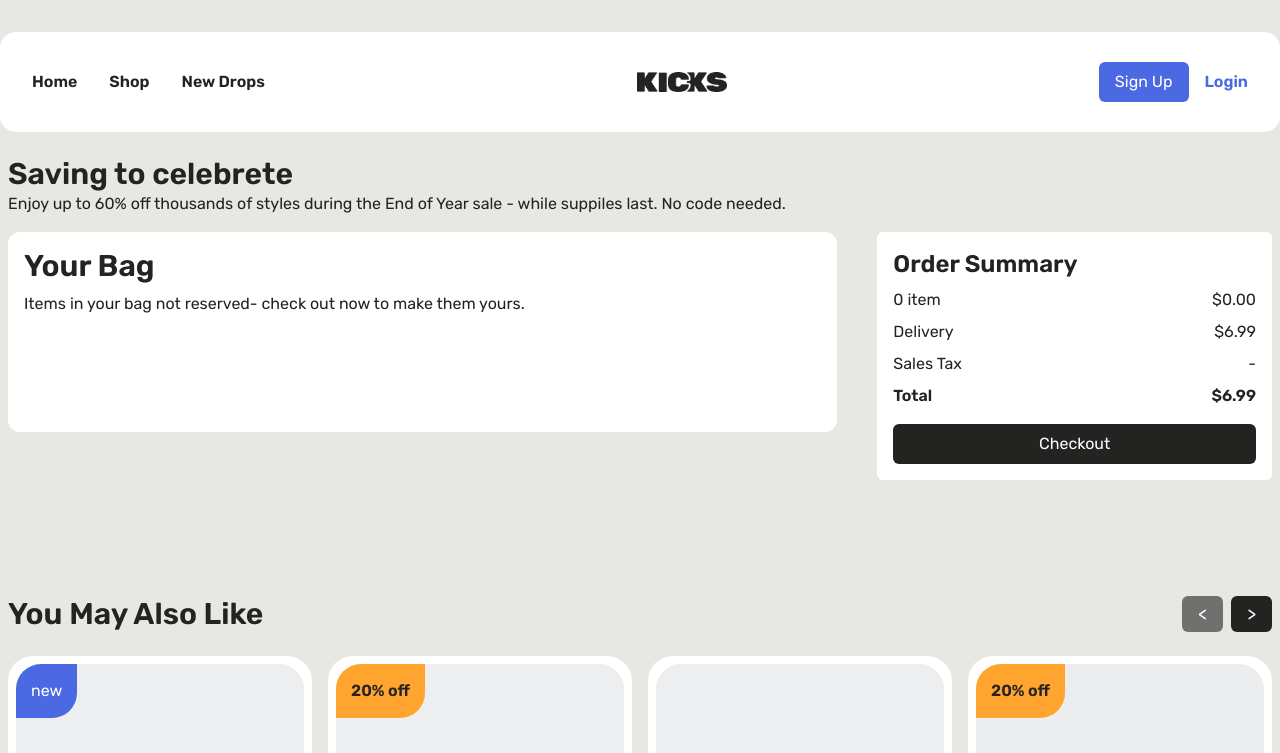
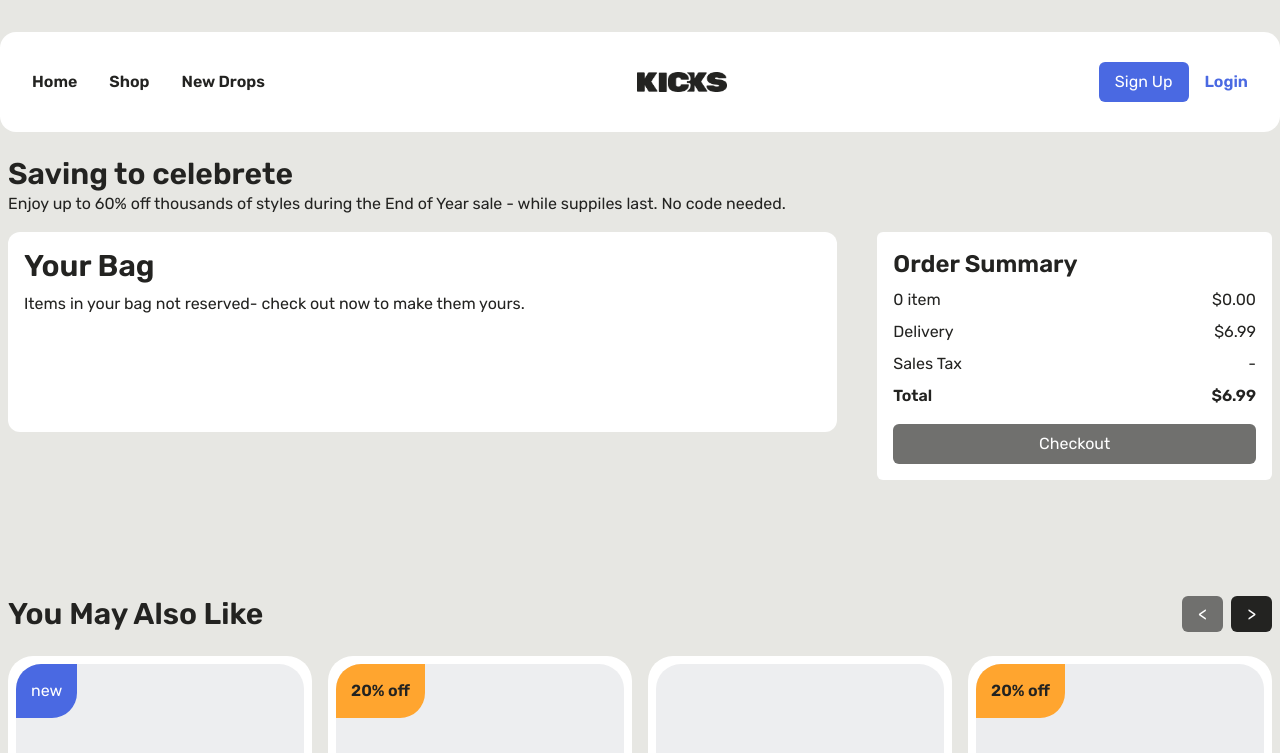
Before and after one commit to DavidAfdal/kick-store-fe, a React (Vite) app: page /cart in a window 1280 px wide. Shown: the top 753 px of the page. Built offline with nearby package versions, Linux system fonts and the light colour scheme.

Commit message:
add feature like

```diff
--- a/src/components/Navbar.tsx
+++ b/src/components/Navbar.tsx
@@ -10,7 +10,7 @@ import Dropdown from './Dropdown';
 
 const Navbar = () => {
   const navigate = useNavigate();
-  const cart = useSelector((state: RootState) => state.cart);
+  const cart = useSelector((state: RootState) => state.cartReducer.cart);
   const totaltemInCart = () => {
     let total = 0;
     cart.forEach((item) => {
--- /dev/null
+++ b/src/models/likerModels.ts
@@ -0,0 +1,12 @@
+import { ColorModel } from './colorModel';
+
+export type LikesModel = {
+  id: number;
+  nama: string;
+  thumbnail: string;
+  harga: string;
+  tag?: string;
+  Discount?: number;
+  color: ColorModel[];
+  like: boolean;
+};
--- a/src/page/CartPage.tsx
+++ b/src/page/CartPage.tsx
@@ -14,7 +14,7 @@ import { decrementQuantity, incrementQuantity, removeItem } from '../redux/reduc
 import SwiperItems from '../components/SwiperItems';
 
 const CartPage = () => {
-  const cart = useSelector((state: RootState) => state.cart);
+  const cart = useSelector((state: RootState) => state.cartReducer.cart);
   const dispatch = useDispatch();
   const [deleteModal, setDeleteModal] = React.useState<boolean>(false);
   const [selectedItem, setSelectedItem] = React.useState<number>(0);
@@ -79,6 +79,7 @@ const CartPage = () => {
     // } catch (error) {
     //   console.log(error)
     // }
+
     navigate('/checkout');
   };
 
@@ -155,7 +156,7 @@ const CartPage = () => {
                   <p className='font-semibold'>{getTotalPrice()}</p>
                 </div>
               </div>
-              <Button className='bg-[#232321] mt-4 w-full' onClick={handleClickCheackOut}>
+              <Button className='bg-[#232321] mt-4 w-full disabled:bg-[#70706E]' onClick={handleClickCheackOut} disabled={cart.length === 0 ? true : false}>
                 Checkout
               </Button>
             </div>
--- a/src/page/CheckoutPage.tsx
+++ b/src/page/CheckoutPage.tsx
@@ -5,12 +5,11 @@ import Container from '../components/Container';
 import Grid from '../components/Grid';
 import Input from '../components/Input';
 import Button from '../components/Button';
-import shoe1 from '../assets/Image/shoe1.jpg';
 import { useSelector } from 'react-redux';
 import { RootState } from '../redux/store';
 
 const CheckoutPage = () => {
-  const cart = useSelector((state: RootState) => state.cart);
+  const cart = useSelector((state: RootState) => state.cartReducer.cart);
   //   React.useEffect(() => {
   //     async () => {
   //       try {
--- a/src/page/DetailsPage.tsx
+++ b/src/page/DetailsPage.tsx
@@ -9,6 +9,8 @@ import { ToastContainer, toast } from 'react-toastify';
 import { Link } from 'react-router-dom';
 import { AuthContext, AuthContextType } from '../context/auth-context';
 import { ColorModel } from '../models/colorModel';
+import { useSelector } from 'react-redux';
+import { RootState } from '../redux/store';
 import ShoesData from '../data/ShoesData';
 import Container from '../components/Container';
 import Grid from '../components/Grid';
@@ -16,27 +18,30 @@ import Button from '../components/Button';
 import Modal from '../components/Modal';
 import Input from '../components/Input';
 import SwiperItems from '../components/SwiperItems';
+import { addItem, toggleLike } from '../redux/reducer/likeSlice';
 
 const DetailsPage = () => {
   const { id } = useParams();
+  const dispatch = useDispatch();
   const { isLoggedIn } = React.useContext(AuthContext) as AuthContextType;
   const [size, setSize] = React.useState(38);
   const [like, setLike] = React.useState(false);
   const [selectedColor, setSelectedColor] = React.useState<string>('');
   const [authModal, setAuthModal] = React.useState<boolean>(false);
 
+  const detailsData: ShoeModel | undefined = ShoesData.find((data) => data.id.toString() === id);
+
+  const selectIsLikedById = (itemId: number | undefined) => (state: RootState) => {
+    const item = state.likeReducer.like.find((item) => item.id === itemId);
+    return item ? item.like : false;
+  };
+
+  const likeItem = useSelector(selectIsLikedById(detailsData?.id));
+
   const formatter = new Intl.NumberFormat('en-US', {
     style: 'currency',
     currency: 'USD',
-
-    // These options are needed to round to whole numbers if that's what you want.
-    //minimumFractionDigits: 0, // (this suffices for whole numbers, but will print 2500.10 as $2,500.1)
-    //maximumFractionDigits: 0, // (causes 2500.99 to be printed as $2,501)
   });
-
-  const dispatch = useDispatch();
-
-  const detailsData: ShoeModel | undefined = ShoesData.find((data) => data.id.toString() === id);
 
   const priceAfterDiscount = (diskon: number, price: number) => {
     return price - price * (diskon / 100);
@@ -85,7 +90,24 @@ const DetailsPage = () => {
 
   const handleLike = () => {
     if (isLoggedIn) {
-      setLike(!like);
+      if (likeItem) {
+        dispatch(toggleLike(detailsData?.id));
+      } else {
+        if (detailsData) {
+          dispatch(
+            addItem({
+              id: detailsData.id,
+              nama: detailsData.nama,
+              thumbnail: detailsData.harga,
+              harga: detailsData.harga,
+              tag: detailsData.tag,
+              Discount: detailsData.Discount,
+              color: detailsData.color,
+              like: true,
+            })
+          );
+        }
+      }
     } else {
       setAuthModal(true);
     }
@@ -176,7 +198,7 @@ const DetailsPage = () => {
                   Add To Cart
                 </Button>
                 <Button className='bg-[#232321]' onClick={handleLike}>
-                  <AiFillHeart className={`${like === true ? 'text-red-500' : ''}`} />
+                  <AiFillHeart className={`${likeItem ? 'text-red-500' : ''}`} />
                 </Button>
               </div>
               <Button className='w-full' onClick={() => setAuthModal(true)}>
--- a/src/redux/reducer/cartSlice.ts
+++ b/src/redux/reducer/cartSlice.ts
@@ -10,7 +10,7 @@ const cartSlice = createSlice({
   initialState: { cart: [] } as CartState,
   reducers: {
     addToCart: (state, action: PayloadAction<CartItemModel>) => {
-      const itemInCart = state.cart.find((item) => item.id === action.payload.id);
+      const itemInCart = state.cart.find((item) => item.id === action.payload.id && action.payload.color === item.color && action.payload.size === item.size);
       if (itemInCart) {
         itemInCart.quantity++;
       } else {
--- /dev/null
+++ b/src/redux/reducer/likeSlice.ts
@@ -0,0 +1,31 @@
+import { PayloadAction, createSlice } from '@reduxjs/toolkit';
+
+import { LikesModel } from '../../models/likerModels';
+
+export interface LikeState {
+  like: LikesModel[];
+}
+
+const likeSlice = createSlice({
+  name: 'like',
+  initialState: { like: [] } as LikeState,
+  reducers: {
+    addItem: (state, action: PayloadAction<LikesModel>) => {
+      state.like.push({ ...action.payload, like: true });
+    },
+    toggleLike: (state, action: PayloadAction<number | undefined>) => {
+      const itemId = action.payload;
+      const item = state.like.find((item) => item.id === itemId);
+      if (item) {
+        item.like = !item.like;
+      }
+    },
+    removeItem: (state, action) => {
+      const removeItem = state.like.filter((item) => item.id !== action.payload);
+      state.like = removeItem;
+    },
+  },
+});
+
+export const likeReducer = likeSlice.reducer;
+export const { addItem, toggleLike, removeItem } = likeSlice.actions;
--- a/src/redux/store.ts
+++ b/src/redux/store.ts
@@ -1,5 +1,6 @@
-import { configureStore } from '@reduxjs/toolkit';
+import { configureStore, combineReducers } from '@reduxjs/toolkit';
 import { cartReducer } from './reducer/cartSlice';
+import { likeReducer } from './reducer/likeSlice';
 import storage from 'redux-persist/lib/storage';
 import { persistStore, persistReducer, FLUSH, REHYDRATE, PAUSE, PERSIST, PURGE, REGISTER } from 'redux-persist';
 
@@ -8,7 +9,12 @@ const persistConfig = {
   storage,
 };
 
-const persistedReducer = persistReducer(persistConfig, cartReducer);
+const rootReducer = combineReducers({
+  cartReducer,
+  likeReducer,
+});
+
+const persistedReducer = persistReducer(persistConfig, rootReducer);
 
 export const store = configureStore({
   reducer: persistedReducer,
```
